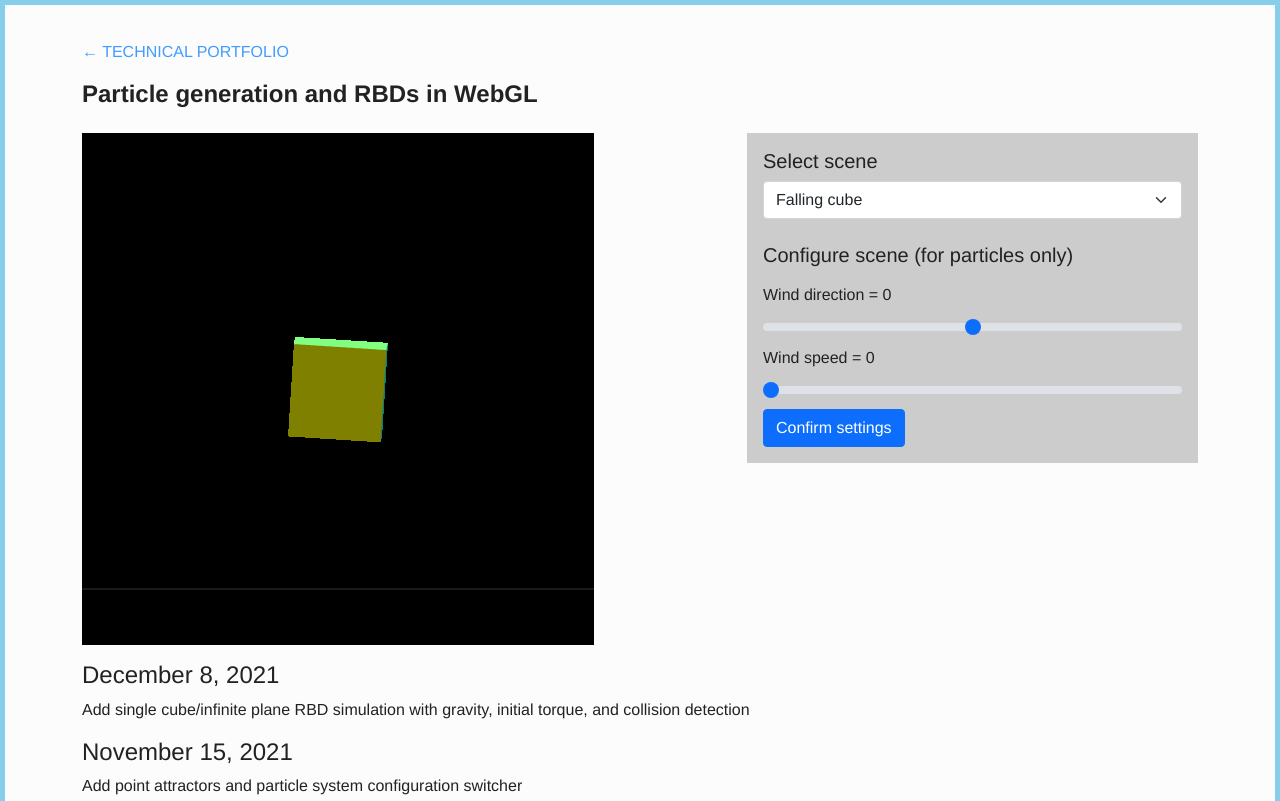
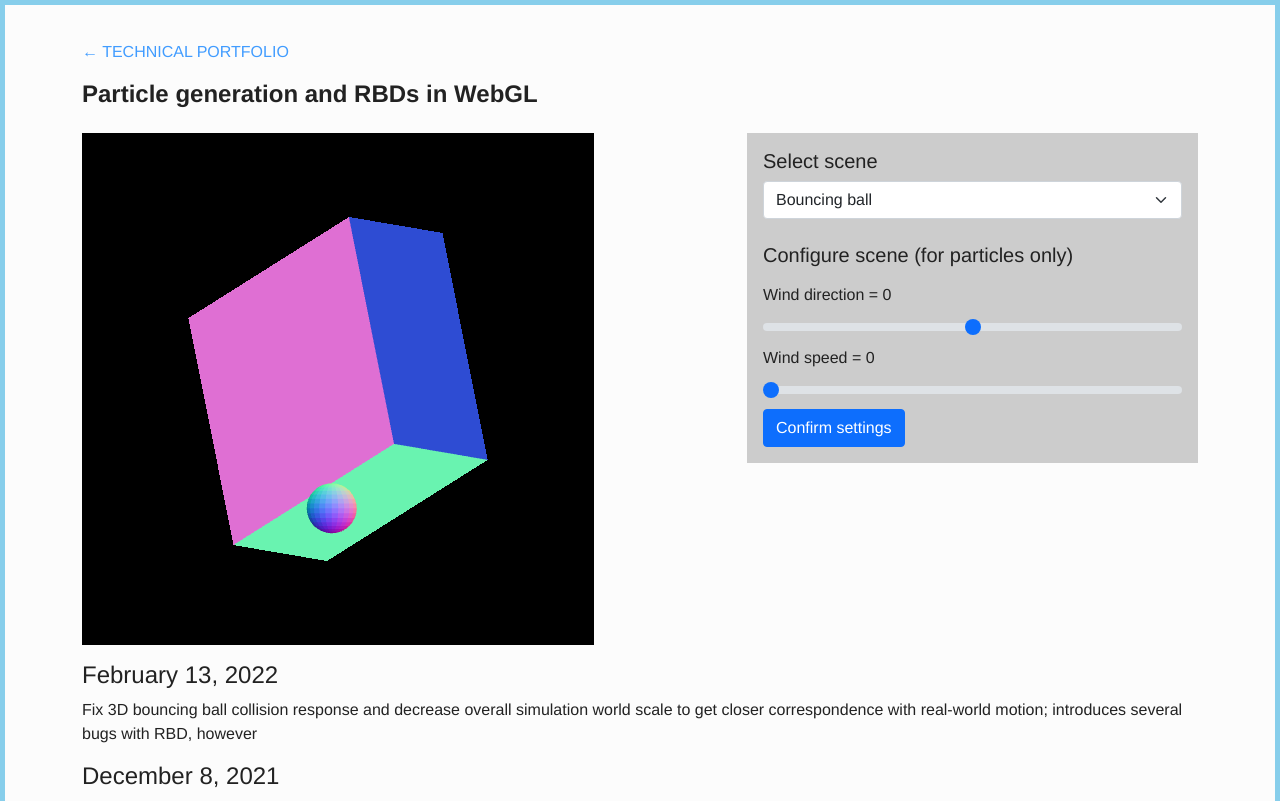
Before and after one commit to jzblee/argonaut, a plain HTML site: page index.html in a window 1280 px wide. Shown: the top 801 px of the page. Drawn offline with nearby package versions, Linux system fonts and the light colour scheme.

Commit message:
Add bouncing ball with correct 3D collision response
Decrease overall simulation world scale to get closer correspondence
with real-world motion; introduces several bugs with RBD, however

```diff
--- a/argonaut-config.js
+++ b/argonaut-config.js
@@ -19,6 +19,12 @@ const HEIGHT = 512
 const EPSILON = 0.0005
 
 const configSets = [
+  {
+    desc: { type: null, data: 'Bouncing ball' },
+    particleConfigIndex: { type: 'int', data: 0 },
+    simType: { type: 'string', data: 'bouncingball' },
+    initialState: { type: 'object', data: {} }
+  },
   {
     desc: { type: null, data: 'Falling cube' },
     particleConfigIndex: { type: 'int', data: 0 },
--- a/argonaut-mesh.js
+++ b/argonaut-mesh.js
@@ -50,7 +50,7 @@ function generateBox (x, y, z, rotateY) { // eslint-disable-line no-unused-vars
     const p = vec3.fromValues(vertices[i + 0], vertices[i + 1], vertices[i + 2])
     vec3.rotateY(p, p, vec3.create(), rotateY)
     vec3.rotateX(p, p, vec3.create(), rotateY / 2)
-    // vec3.rotateZ(p, p, vec3.create(), rotateY/4);
+    vec3.rotateZ(p, p, vec3.create(), rotateY / 4)
     vertices[i + 0] = p[0]
     vertices[i + 1] = p[1]
     vertices[i + 2] = p[2]
--- a/argonaut-particle.js
+++ b/argonaut-particle.js
@@ -24,12 +24,12 @@ const particleConfigs = [
   },
   {
     pointAttractors: [
-      new PointAttractor(vec3.fromValues(0, 15, 0), 6e13, 2)
+      new PointAttractor(vec3.fromValues(0, 3, 0), 4e11, 2)
     ],
-    mass: 1.0,
+    mass: 0.1,
     airResistanceCoeff: 0.05,
     lifespan: 20,
-    spawnDir: vec3.fromValues(-0.7, 1.0, 0.0),
+    spawnDir: vec3.fromValues(-0.07, 0.1, 0.0),
     gravity: vec3.fromValues(0.0, 0.0, 0.0)
   },
   {
@@ -134,9 +134,9 @@ function generateParticles (t, h, f) { // eslint-disable-line no-unused-vars
     // if a spawnDir exists, replace the uniform random velocity with a restricted range
     if (particleConfigs[particleConfigIndex].spawnDir) { // spawn the particles going in one direction
       nP.velocity = generateUniformRandomVectorInRange(particleConfigs[particleConfigIndex].spawnDir, 2 * Math.PI / 180)
-      vec3.scale(nP.velocity, nP.velocity, 20)
+      vec3.scale(nP.velocity, nP.velocity, 4)
     } else {
-      vec3.scale(nP.velocity, nP.velocity, 10)
+      vec3.scale(nP.velocity, nP.velocity, 2)
     }
     nP.acceleration = vec3.fromValues(0, 0, 0)
     nP.birth = t
--- a/argonaut-program.js
+++ b/argonaut-program.js
@@ -13,7 +13,7 @@ vertexShaderSource, fragmentShaderSource, initialState,
 vec2, simOut, simulate, requestAnimationFrame,
 generateSphereVertices, generateTriangleFanVertices,
 envboxTriangles, Triangle, generateAllLineVertices,
-mat4, configIndex, rbdStates, cubeObj */
+mat4, configIndex, rbdStates, cubeObj, rbdCollisionPlaneHeight */
 
 /* eslint-enable no-unused-vars */
 
@@ -37,6 +37,9 @@ function generateConfigSelector () {
 }
 
 generateConfigSelector()
+
+// force the applet to load a specific config index on page load (0 by default)
+// document.getElementById('configSelector').value = 2
 
 // Load the selected configuration and restart the program
 function loadConfig () {
@@ -170,9 +173,9 @@ function setUpProgram () {
 
   gl.bindBuffer(gl.ARRAY_BUFFER, envboxPositionBuffer)
   // kludge fix for the time being to generate the disc using the envbox buffer
-  const envboxVertices = generateTriangleFanVertices(vec3.fromValues(0, 0, 0), vec3.fromValues(0, 0, -1), 24.0, 32)
-  // let envboxVertices = generateBox(20, 20, 12.5, Math.PI / 6);
-  // let envboxVertices = generateBox(20, 10, 12.5, 0);
+  // const envboxVertices = generateTriangleFanVertices(vec3.fromValues(0, 0, 0), vec3.fromValues(0, 0, -1), 24.0, 32)
+  let envboxVertices = generateBox(5, 5, 2.5, Math.PI / 4)
+  // let envboxVertices = generateBox(5, 2.5, 2.5, 0)
   for (let i = 0; i < envboxVertices.length; i += 9) {
     envboxTriangles.push(new Triangle(
       vec3.fromValues(envboxVertices[i], envboxVertices[i + 1], envboxVertices[i + 2]),
@@ -217,7 +220,7 @@ function setUpProgram () {
   const rbdLinesPositionBuffer = gl.createBuffer()
 
   gl.bindBuffer(gl.ARRAY_BUFFER, rbdLinesPositionBuffer)
-  const rbdLinesVertices = [-200, -25, 0, 200, -25, 0]
+  const rbdLinesVertices = [-40, rbdCollisionPlaneHeight, 0, 40, rbdCollisionPlaneHeight, 0]
   // console.log(rbdVertices, sphereVertices)
   gl.bufferData(gl.ARRAY_BUFFER, new Float32Array(rbdLinesVertices), gl.STATIC_DRAW)
 
@@ -263,7 +266,10 @@ function setUpProgram () {
     let firstVaoIndex = 0
     let lastVaoIndex = 0
 
-    if (configSets[configIndex].simType.data === 'particles') {
+    if (configSets[configIndex].simType.data === 'bouncingball') {
+      firstVaoIndex = 0
+      lastVaoIndex = 1
+    } else if (configSets[configIndex].simType.data === 'particles') {
       firstVaoIndex = 3
       lastVaoIndex = 3
     } else if (configSets[configIndex].simType.data === 'rbd') {
@@ -293,7 +299,7 @@ function setUpProgram () {
           positionBuffer = envboxPositionBuffer
           colorBuffer = envboxColorBuffer
           numVertices = envboxVertices.length / 3
-          primitiveType = gl.POINTS
+          primitiveType = gl.TRIANGLES
           break
         case 2:
         // CASE 2: line visualization (point trails or particle choreography)
@@ -363,9 +369,9 @@ function setUpProgram () {
 
       const matrix = mat4.create()
       mat4.ortho(matrix,
-        -gl.canvas.clientWidth / 16, gl.canvas.clientWidth / 16,
-        -gl.canvas.clientHeight / 16, gl.canvas.clientHeight / 16,
-        -gl.canvas.clientWidth / 16, gl.canvas.clientWidth / 16)
+        -gl.canvas.clientWidth / 50, gl.canvas.clientWidth / 50,
+        -gl.canvas.clientHeight / 50, gl.canvas.clientHeight / 50,
+        -gl.canvas.clientWidth / 50, gl.canvas.clientWidth / 50)
       if (i === 0) {
         // let frame = Math.floor(now * fps) % maxFrame;  // moved to top of function
         mat4.translate(matrix, matrix, vec3.fromValues(spherePositions[frame][0], spherePositions[frame][1], spherePositions[frame][2]))
--- a/argonaut-rigidbody.js
+++ b/argonaut-rigidbody.js
@@ -9,106 +9,114 @@
 generateUniformRandomVectorInRange, getUniformRand,
 initialState, EPSILON */
 
+const rbdCubeS = 1.0
+
 const cubeObj = {
   position: [
-    5.7735, 5.7735, 5.7735,
-    -5.7735, 5.7735, 5.7735,
-    5.7735, -5.7735, 5.7735,
-    5.7735, -5.7735, 5.7735,
-    -5.7735, 5.7735, 5.7735,
-    -5.7735, -5.7735, 5.7735,
-    -5.7735, 5.7735, -5.7735,
-    5.7735, 5.7735, -5.7735,
-    -5.7735, -5.7735, -5.7735,
-    -5.7735, -5.7735, -5.7735,
-    5.7735, 5.7735, -5.7735,
-    5.7735, -5.7735, -5.7735,
-    -5.7735, -5.7735, 5.7735,
-    -5.7735, -5.7735, -5.7735,
-    5.7735, -5.7735, 5.7735,
-    5.7735, -5.7735, 5.7735,
-    -5.7735, -5.7735, -5.7735,
-    5.7735, -5.7735, -5.7735,
-    5.7735, 5.7735, 5.7735,
-    5.7735, 5.7735, -5.7735,
-    -5.7735, 5.7735, 5.7735,
-    -5.7735, 5.7735, 5.7735,
-    5.7735, 5.7735, -5.7735,
-    -5.7735, 5.7735, -5.7735,
-    -5.7735, -5.7735, 5.7735,
-    -5.7735, 5.7735, 5.7735,
-    -5.7735, -5.7735, -5.7735,
-    -5.7735, -5.7735, -5.7735,
-    -5.7735, 5.7735, 5.7735,
-    -5.7735, 5.7735, -5.7735,
-    5.7735, -5.7735, 5.7735,
-    5.7735, -5.7735, -5.7735,
-    5.7735, 5.7735, 5.7735,
-    5.7735, 5.7735, 5.7735,
-    5.7735, -5.7735, -5.7735,
-    5.7735, 5.7735, -5.7735
+    rbdCubeS, rbdCubeS, rbdCubeS,
+    -rbdCubeS, rbdCubeS, rbdCubeS,
+    rbdCubeS, -rbdCubeS, rbdCubeS,
+    rbdCubeS, -rbdCubeS, rbdCubeS,
+    -rbdCubeS, rbdCubeS, rbdCubeS,
+    -rbdCubeS, -rbdCubeS, rbdCubeS,
+    -rbdCubeS, rbdCubeS, -rbdCubeS,
+    rbdCubeS, rbdCubeS, -rbdCubeS,
+    -rbdCubeS, -rbdCubeS, -rbdCubeS,
+    -rbdCubeS, -rbdCubeS, -rbdCubeS,
+    rbdCubeS, rbdCubeS, -rbdCubeS,
+    rbdCubeS, -rbdCubeS, -rbdCubeS,
+    -rbdCubeS, -rbdCubeS, rbdCubeS,
+    -rbdCubeS, -rbdCubeS, -rbdCubeS,
+    rbdCubeS, -rbdCubeS, rbdCubeS,
+    rbdCubeS, -rbdCubeS, rbdCubeS,
+    -rbdCubeS, -rbdCubeS, -rbdCubeS,
+    rbdCubeS, -rbdCubeS, -rbdCubeS,
+    rbdCubeS, rbdCubeS, rbdCubeS,
+    rbdCubeS, rbdCubeS, -rbdCubeS,
+    -rbdCubeS, rbdCubeS, rbdCubeS,
+    -rbdCubeS, rbdCubeS, rbdCubeS,
+    rbdCubeS, rbdCubeS, -rbdCubeS,
+    -rbdCubeS, rbdCubeS, -rbdCubeS,
+    -rbdCubeS, -rbdCubeS, rbdCubeS,
+    -rbdCubeS, rbdCubeS, rbdCubeS,
+    -rbdCubeS, -rbdCubeS, -rbdCubeS,
+    -rbdCubeS, -rbdCubeS, -rbdCubeS,
+    -rbdCubeS, rbdCubeS, rbdCubeS,
+    -rbdCubeS, rbdCubeS, -rbdCubeS,
+    rbdCubeS, -rbdCubeS, rbdCubeS,
+    rbdCubeS, -rbdCubeS, -rbdCubeS,
+    rbdCubeS, rbdCubeS, rbdCubeS,
+    rbdCubeS, rbdCubeS, rbdCubeS,
+    rbdCubeS, -rbdCubeS, -rbdCubeS,
+    rbdCubeS, rbdCubeS, -rbdCubeS
   ],
   vertices: [
-    5.7735, 5.7735, 5.7735,
-    -5.7735, 5.7735, 5.7735,
-    5.7735, -5.7735, 5.7735,
-    -5.7735, -5.7735, 5.7735,
-    -5.7735, 5.7735, -5.7735,
-    5.7735, 5.7735, -5.7735,
-    5.7735, -5.7735, -5.7735,
-    -5.7735, -5.7735, -5.7735
+    rbdCubeS, rbdCubeS, rbdCubeS,
+    -rbdCubeS, rbdCubeS, rbdCubeS,
+    rbdCubeS, -rbdCubeS, rbdCubeS,
+    -rbdCubeS, -rbdCubeS, rbdCubeS,
+    -rbdCubeS, rbdCubeS, -rbdCubeS,
+    rbdCubeS, rbdCubeS, -rbdCubeS,
+    rbdCubeS, -rbdCubeS, -rbdCubeS,
+    -rbdCubeS, -rbdCubeS, -rbdCubeS
   ],
-  normal: [
-    0, 0, 1,
-    0, 0, 1,
-    0, 0, 1,
-    0, 0, 1,
-    0, 0, 1,
-    0, 0, 1,
-    0, 0, -1,
-    0, 0, -1,
-    0, 0, -1,
-    0, 0, -1,
-    0, 0, -1,
-    0, 0, -1,
-    0, -1, 0,
-    0, -1, 0,
-    0, -1, 0,
-    0, -1, 0,
-    0, -1, 0,
-    0, -1, 0,
-    0, 1, 0,
-    0, 1, 0,
-    0, 1, 0,
-    0, 1, 0,
-    0, 1, 0,
-    0, 1, 0,
-    -1, 0, 0,
-    -1, 0, 0,
-    -1, 0, 0,
-    -1, 0, 0,
-    -1, 0, 0,
-    -1, 0, 0,
-    1, 0, 0,
-    1, 0, 0,
-    1, 0, 0,
-    1, 0, 0,
-    1, 0, 0,
-    1, 0, 0
-  ],
+  // normal: [
+  //   0, 0, 1,
+  //   0, 0, 1,
+  //   0, 0, 1,
+  //   0, 0, 1,
+  //   0, 0, 1,
+  //   0, 0, 1,
+  //   0, 0, -1,
+  //   0, 0, -1,
+  //   0, 0, -1,
+  //   0, 0, -1,
+  //   0, 0, -1,
+  //   0, 0, -1,
+  //   0, -1, 0,
+  //   0, -1, 0,
+  //   0, -1, 0,
+  //   0, -1, 0,
+  //   0, -1, 0,
+  //   0, -1, 0,
+  //   0, 1, 0,
+  //   0, 1, 0,
+  //   0, 1, 0,
+  //   0, 1, 0,
+  //   0, 1, 0,
+  //   0, 1, 0,
+  //   -1, 0, 0,
+  //   -1, 0, 0,
+  //   -1, 0, 0,
+  //   -1, 0, 0,
+  //   -1, 0, 0,
+  //   -1, 0, 0,
+  //   1, 0, 0,
+  //   1, 0, 0,
+  //   1, 0, 0,
+  //   1, 0, 0,
+  //   1, 0, 0,
+  //   1, 0, 0
+  // ],
   color: { value: [1, 1, 1, 1] }
 }
 
 let rbdStates = []
 
 let rbdState = {
-  x: vec3.fromValues(0, 0, 0), // position
+  x: vec3.fromValues(0, 4, 0), // position
   P: vec3.fromValues(0, 0, 0), // linear momentum
   L: vec3.fromValues(0, 0, 0), // angular momentum
-  q: quat.fromValues(0, 1, 0, 0) // rotation
+  q: quat.fromValues(0, 0, 0, 0) // rotation
 }
 
+// generate a random starting rotation
+rbdState.q = quat.fromValues(getUniformRand(), getUniformRand(), getUniformRand(), getUniformRand())
+quat.normalize(rbdState.q, rbdState.q)
+
 let rbdOnInitialFrame = true
+
+const rbdCollisionPlaneHeight = -3
 
 const forces = [
   {
@@ -117,8 +125,9 @@ const forces = [
     initialOnly: false
   },
   {
-    vector: vec3.fromValues(3, -50, 12),
-    p: vec3.fromValues(5.7735, 5.7735, 5.7735),
+    vector: vec3.fromValues(0, -10, 2),
+    // vector: vec3.fromValues(0, 0, 0),
+    p: vec3.fromValues(rbdCubeS, rbdCubeS, rbdCubeS),
     initialOnly: true
   }
   // each force has a direction
@@ -249,13 +258,13 @@ function RigidMotion () {
   // initialize a bunch of states
   // S, S_new, S-dot
 
-  const tMax = 10
+  const tMax = 30
   let t = 0
   const h = 0.05
   let tOutput = 0
 
   const m = 1
-  const inertia = computeRectangularPrisimInertia(m, 1, 1, 1)
+  const inertia = computeRectangularPrisimInertia(m, rbdCubeS * 2, rbdCubeS * 2, rbdCubeS * 2)
 
   // Initialize state (from initial state), mass, moment of inertia
 
--- a/argonaut-simulation.js
+++ b/argonaut-simulation.js
@@ -8,7 +8,7 @@ plTestAndDeactivate, plComputeAccelerations, numParticles,
 particles, simpleGLVec3MixFn, plIntegrate computeRectangularPrisimInertia,
 rbdState, ComputeRigidDerivative, scaleStateVector, addStateVectors, quat,
 rbdCollisionWithPlane, rbdStates, rbdCollisionResponse,
-configSets configIndex, rbdState */
+configSets configIndex, rbdState, rbdCollisionPlaneHeight, rbdCubeS */
 
 const envboxTriangles = []
 
@@ -17,10 +17,10 @@ let simOut = null // eslint-disable-line no-unused-vars, prefer-const
 const initialState = {
   tMax: 20,
   sphere: new Sphere(
-    vec3.fromValues(0.0, 0.0, 0.0), // position
+    vec3.fromValues(1.0, 4.0, 0.0), // position
     vec3.fromValues(0.0, 0.0, 0.0), // velocity
     vec3.fromValues(0.0, -9.81, 0.0), // acceleration
-    2.0 // radius
+    1.0 // radius
   ),
   env: [
     new Plane(
@@ -29,7 +29,7 @@ const initialState = {
     )
   ],
   elasticityCoeff: 0.8,
-  frictionCoeff: 0.5,
+  frictionCoeff: 0.2,
   airResistanceCoeff: 0.5,
   windSpeed: vec2.fromValues(0.0, 0.0), // used to be 0.0, 25.0
   mass: 1.0
@@ -125,6 +125,10 @@ const integrateNextStep = function (oldState, acceleration, timestep) {
   const deltaPosition = vec3.create()
   vec3.scale(deltaPosition, avgVelocityStep1, 0.5 * timestep)
   vec3.add(newState.sphere.position, oldState.sphere.position, deltaPosition)
+  // used to debug errant extra integrations at 40 fps
+  // if (timestep < 0.025) {
+  //   console.log(timestep, deltaVelocity, deltaPosition)
+  // }
   return newState
 }
 
@@ -151,20 +155,26 @@ const collisionResponse = function (state) { /* eslint-disable-line no-unused-va
   // compute elasticity and friction response
   // change the velocity of the object to the new velocity
   const normalForce = getNormalForce(state)
-  const oldVel = state.sphere.velocity
-  const velDir = vec3.create()
-  vec3.normalize(velDir, state.sphere.velocity)
-  console.log('NF-A', normalForce, state.elasticityCoeff, state.sphere.velocity)
-  const coeffs = -state.elasticityCoeff * -vec3.dot(velDir, normalForce)
-  vec3.scale(state.sphere.velocity, state.sphere.velocity, coeffs)
+  const newVel = vec3.create()
+  vec3.add(newVel, newVel, state.sphere.velocity)
+  // console.log('VEL', state.sphere.velocity, oldVel)
+  // console.log('NF-A', { normal: normalForce, elC: state.elasticityCoeff, vel: newVel })
   const normalVel = vec3.create()
-  vec3.scale(normalVel, normalForce, vec3.length(state.sphere.velocity))
+  // console.log('NV1', normalVel)
+  vec3.scale(normalVel, normalForce, vec3.dot(newVel, normalForce))
+  // console.log('NV2', normalVel)
   const tangentVel = vec3.create()
-  console.log('NF-AB', normalVel)
-  vec3.subtract(tangentVel, oldVel, normalVel)
-  // vec3.scale(tangentVel, tangentVel, (1 - state.frictionCoeff));
-  vec3.add(state.sphere.velocity, state.sphere.velocity, tangentVel)
-  console.log('NF-B', normalForce, coeffs, state.sphere.velocity)
+  // console.log('NF-AB', normalVel)
+  vec3.subtract(tangentVel, newVel, normalVel)
+  // this next line used to be above the tangent velocity calculation,
+  // which was wrong! you only attenuate the velocity components
+  // after you separate them. otherwise you would be calculating the
+  // "pre-collision" tangent velocity using the "post-collision"
+  // normal velocity
+  vec3.scale(normalVel, normalVel, -state.elasticityCoeff)
+  vec3.scale(tangentVel, tangentVel, (1 - state.frictionCoeff))
+  vec3.add(state.sphere.velocity, normalVel, tangentVel)
+  // console.log('NF-B', { normal: normalForce, elC: state.elasticityCoeff, newVel: state.sphere.velocity })
 
   // state.sphere.velocity[1] = -state.elasticityCoeff * state.sphere.velocity[1];
   return state
@@ -175,7 +185,7 @@ const getNormalForce = function (state) {
   for (let i = 0; i < envboxTriangles.length; i++) {
     const distance = getDistanceFromTriangle(state.sphere.position, i)
     // console.log(i, distance);
-    if (Math.abs(distance) - state.sphere.radius < 100 * EPSILON) {
+    if (Math.abs(distance) - state.sphere.radius < 2 * EPSILON) {
       contactingTriangles.push(envboxTriangles[i].nI)
     }
   }
@@ -329,25 +339,35 @@ function simulate () { /* eslint-disable-line no-unused-vars */
   const h = 0.025
   let n = 0; let t = 0
   let currentSimFrame = 0
-  const fps = 40
+  const fps = 24
   let maxFrame = Math.floor(state.tMax * fps) - 1
-  // TODO: use f
+  // TODO: use f and to compensate for leftover frames (see textbook)
   const f = 0 /* eslint-disable-line no-unused-vars */
 
-  /* while (t < state.tMax) {
+  if (configSets[configIndex].simType.data === 'bouncingball') {
+    while (t < state.tMax) {
       // break // DEBUG: skip the sim loop for now
-    console.log('step ' + n)
+      // console.log('step ' + n)
 
       currentSimFrame = Math.floor(t * fps)
-    for (let i = currentSimFrame; i < Math.floor((t + h) * fps); i++) {
+      const nextSimFrame = Math.floor((t + h + EPSILON) * fps)
+      // console.log(currentSimFrame, nextSimFrame)
+      // if these are equal, don't push anything and wait till the
+      // next timestep to push an output frame
+      if (currentSimFrame !== nextSimFrame) {
         spherePositions.push(state.sphere.position)
         sphereVelocities.push(state.sphere.velocity)
+        for (let i = currentSimFrame + 1; i < nextSimFrame; i++) {
+          // console.log('step ' + i, Math.floor((t + h) * fps))
+          spherePositions.push(state.sphere.position)
+          sphereVelocities.push(state.sphere.velocity)
+        }
       }
 
       let timestepRemaining = h
       let timestep = timestepRemaining
       let stepLimit = 100
-    /* while (timestepRemaining > EPSILON && stepLimit >= 0) {
+      while (timestepRemaining > EPSILON && stepLimit >= 0) {
         // get the accelerations
         const acceleration = calculateDerivative(state)
         // do the integrations
@@ -367,19 +387,24 @@ function simulate () { /* eslint-disable-line no-unused-vars */
           // let deltaDistance = vec3.create();
           // vec3.add(deltaDistance, oldDistance, -newDistance);
           // let f = vec3.divide(oldDistance, deltaDistance);
-        timestep = f * timestepRemaining - EPSILON
+          // timestep = f * timestepRemaining - EPSILON
+          timestep = f * timestepRemaining
 
           if (timestep < EPSILON) {
             break // needed to help avoid big jumps at rest or phasing through planes
           }
-        // console.log(h - timestepRemaining, timestep);
+          // console.log(h - timestepRemaining, timestep)
           newState = integrateNextStep(state, acceleration, timestep)
           newState = collisionResponse(newState)
           // newState.sphere.position[1] = state.sphere.position[1];
-        // console.log(state.sphere.position[1], newState.sphere.position[1]);
+          // console.log(state.sphere.position[1], newState.sphere.position[1])
+          // console.log(state.sphere.velocity[1], newState.sphere.velocity[1])
+        } else {
+          // if there is no collision, consume the rest of the unused timestep
+          timestep = timestepRemaining
         }
         timestepRemaining = timestepRemaining - timestep
-      // console.log("timestepRemaining: ", timestepRemaining)
+        // console.log('timestepRemaining: ', timestepRemaining)
         state = newState
         stepLimit--
         // console.log(state.sphere)
@@ -387,11 +412,9 @@ function simulate () { /* eslint-disable-line no-unused-vars */
 
       n = n + 1
       t = n * h
-  } */
-
+    }
+  } else if (configSets[configIndex].simType.data === 'particles') {
     // PARTICLE SIM
-
-  if (configSets[configIndex].simType.data === 'particles') {
     while (t < state.tMax) {
       // console.log("step " + n);
       currentSimFrame = Math.floor(t * fps)
@@ -444,15 +467,15 @@ function simulate () { /* eslint-disable-line no-unused-vars */
       t = n * h
     }
   } else if (configSets[configIndex].simType.data === 'rbd') {
-    const tMax = 5
+    const tMax = 10
     t = 0
     let tOutput = 0
 
     const planeNormal = vec3.fromValues(0, 1, 0)
-    const planePoint = vec3.fromValues(0, -25, 0)
+    const planePoint = vec3.fromValues(0, rbdCollisionPlaneHeight, 0)
 
     const m = 1
-    const inertia = computeRectangularPrisimInertia(m, 1, 1, 1)
+    const inertia = computeRectangularPrisimInertia(m, rbdCubeS * 2, rbdCubeS * 2, rbdCubeS * 2)
     maxFrame = Math.floor(tMax * fps) - 1
 
     while (t < tMax) {
@@ -471,7 +494,7 @@ function simulate () { /* eslint-disable-line no-unused-vars */
 
         const [f, collisionPoint] = rbdCollisionWithPlane(oldState, sNew, planePoint, planeNormal)
         if (f < 1.0 - EPSILON) {
-          timestep = f * timestepRemaining - EPSILON
+          timestep = f * timestepRemaining
 
           // console.log('COLLISION')
           // console.log('COLLISION', t, collisionPoint)
@@ -504,6 +527,8 @@ function simulate () { /* eslint-disable-line no-unused-vars */
 
           // newState.sphere.position[1] = state.sphere.position[1];
           // console.log(state.sphere.position[1], newState.sphere.position[1]);
+        } else {
+          timestep = timestepRemaining
         }
         rbdState = sNew
         timestepRemaining = timestepRemaining - timestep
--- a/index.html
+++ b/index.html
@@ -69,6 +69,8 @@
     </div>
     <div class="row">
       <div class="col-md-12" id="changelog">
+        <h4>February 13, 2022</h4>
+        <p>Fix 3D bouncing ball collision response and decrease overall simulation world scale to get closer correspondence with real-world motion; introduces several bugs with RBD, however</p>
         <h4>December 8, 2021</h4>
         <p>Add single cube/infinite plane RBD simulation with gravity, initial torque, and collision detection</p>
         <h4>November 15, 2021</h4>
```
Lines whose indentation alone changed are shown as unchanged.
